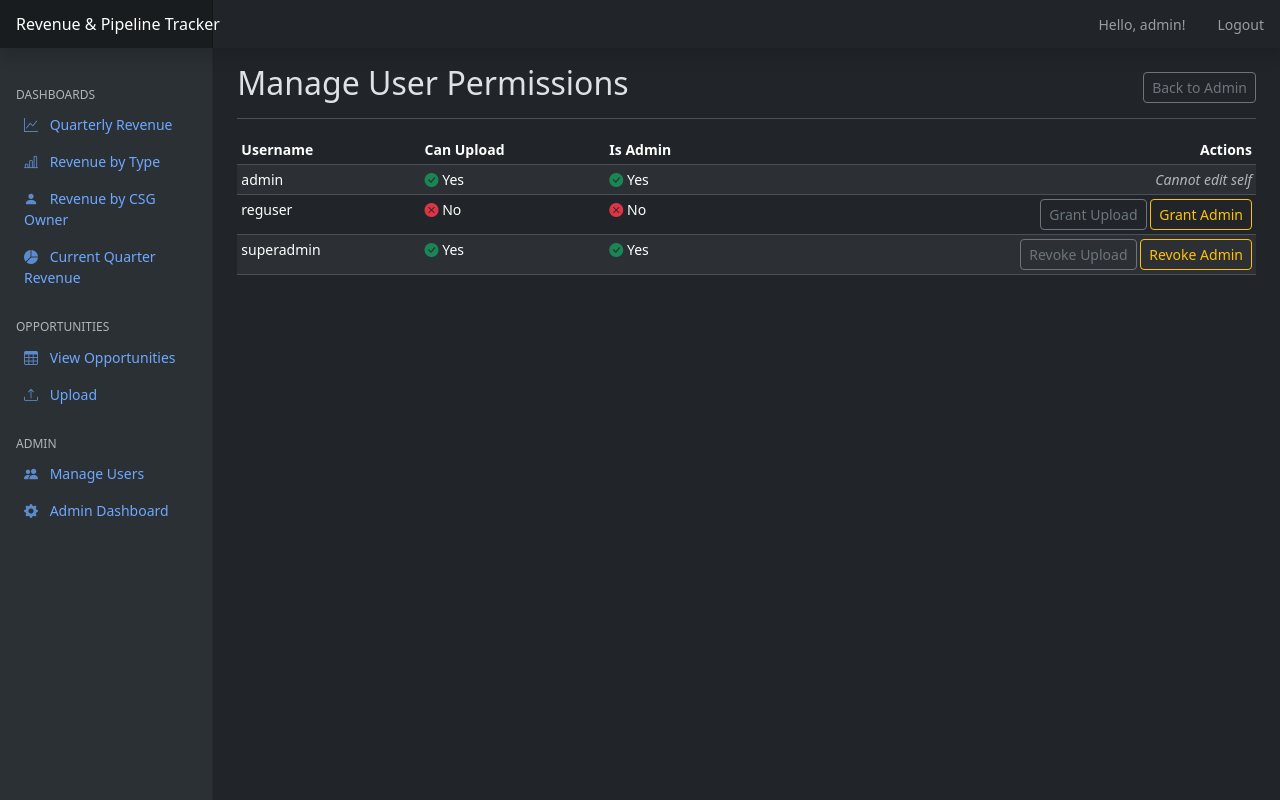
After one commit to sumeettandon/revenue-tracker, a Flask app: page /admin/users in a window 1280 px wide. The commit adds this page. Run offline with Flask 3, Linux system fonts and the light colour scheme; a user stored in the database is signed in; data comes from the database, SQL or seed files in the repository; both versions use the stored data as it was after the commit.

Commit message:
Admin features

```diff
--- a/app.py
+++ b/app.py
@@ -6,6 +6,8 @@ from datetime import date
 import json
 
 import pandas as pd
+from xlsxwriter.workbook import Workbook
+from xlsxwriter.utility import xl_col_to_name
 from dotenv import load_dotenv
 import click # Keep click here as it's used for CLI commands
 from flask import Flask, render_template, request, redirect, url_for, send_file, jsonify, flash, session
@@ -135,6 +137,23 @@ def admin_required(f):
             return redirect(url_for('dashboard'))
         return f(*args, **kwargs)
     return decorated_function
+
+def get_current_financial_quarter():
+    """
+    Calculates the current financial year and quarter.
+    Assumes the financial year starts in April.
+    """
+    today = date.today()
+    month = today.month
+    year = today.year
+
+    if month >= 4:
+        financial_year = year + 1
+        financial_quarter = ((month - 4) // 3) + 1
+    else:
+        financial_year = year
+        financial_quarter = 4
+    return financial_year, financial_quarter
 
 @app.context_processor
 def inject_lookup_data():
@@ -502,6 +521,66 @@ def download_spreadsheet():
         download_name='opportunity_tracker.xlsx'
     )
 
+@app.route('/download-template')
+@login_required
+def download_template():
+    """Generates and serves the Excel template for uploading opportunities."""
+    output = io.BytesIO()
+    workbook = Workbook(output, {'in_memory': True})
+    worksheet = workbook.add_worksheet('Opportunities')
+
+    # Define headers from the upload column map
+    headers = [
+        'Opportunity/Project name', 'Revenue Portfolio', 'Unit', 'CSG Owner',
+        'Delivery Owner', 'Originating Revenue Type', 'Revenue Type',
+        'Conversion', 'RITM', 'SOW', 'Start Date', 'End Date', 'Revenue',
+        'Client Director'
+    ]
+    worksheet.write_row('A1', headers)
+    worksheet.freeze_panes(1, 0) # Freeze header row
+
+    # --- Add data validation dropdowns for lookup columns ---
+    lookups = {
+        'B': RevenuePortfolio.query.order_by(RevenuePortfolio.name).all(),
+        'C': Unit.query.order_by(Unit.name).all(),
+        'D': CSGOwner.query.order_by(CSGOwner.name).all(),
+        'E': DeliveryOwner.query.order_by(DeliveryOwner.name).all(),
+        'F': OriginatingRevenueType.query.order_by(OriginatingRevenueType.name).all(),
+        'G': RevenueType.query.order_by(RevenueType.name).all(),
+    }
+    lookup_sheet = workbook.add_worksheet('Lookups')
+    lookup_sheet.hide()
+    for col_idx, (col_letter, items) in enumerate(lookups.items()):
+        values = [item.name for item in items]
+        lookup_sheet.write_column(f'{chr(65 + col_idx)}1', values)
+        formula = f"=Lookups!${chr(65 + col_idx)}$1:${chr(65 + col_idx)}${len(values)}"
+        worksheet.data_validation(f'{col_letter}2:{col_letter}1048576',
+                                  {'validate': 'list', 'source': formula})
+
+    # Add data validation for 'Conversion'
+    conversions = [25, 50, 75, 90, 100]
+    lookup_sheet.write_column('G1', conversions)
+    worksheet.data_validation('H2:H1048576', {'validate': 'list', 'source': f'=Lookups!$G$1:$G${len(conversions)}'})
+
+    # Add formatting and comments for guidance
+    date_format = workbook.add_format({'num_format': 'yyyy-mm-dd'})
+    worksheet.set_column('K:L', 12, date_format)
+    worksheet.write_comment('K1', 'Enter dates in YYYY-MM-DD format.')
+    worksheet.write_comment('L1', 'Enter dates in YYYY-MM-DD format.')
+    currency_format = workbook.add_format({'num_format': '$#,##0.00'})
+    worksheet.set_column('M:M', 12, currency_format)
+
+    worksheet.autofit()
+    workbook.close()
+    output.seek(0)
+
+    return send_file(
+        output,
+        mimetype='application/vnd.openxmlformats-officedocument.spreadsheetml.sheet',
+        as_attachment=True,
+        download_name='opportunity_upload_template.xlsx'
+    )
+
 # --- API Endpoints for Dashboard ---
 
 @app.route('/api/revenue-by-unit-quarter')
@@ -616,6 +695,61 @@ def revenue_by_csg_owner():
     datasets = [{'label': 'Projected Revenue', 'data': data_values}]
 
     return jsonify({'labels': labels, 'datasets': datasets})
+
+@app.route('/api/revenue-by-unit-current-quarter')
+@login_required
+def revenue_by_unit_current_quarter():
+    """API endpoint for revenue by unit for the current financial quarter."""
+    fy, fq = get_current_financial_quarter()
+
+    results = (db.session.query(
+        Unit.name.label('unit_name'),
+        func.sum(QuarterlyRevenue.revenue * (Opportunity.conversion / 100.0)).label('projected_revenue')
+    ).select_from(QuarterlyRevenue)
+     .join(QuarterlyRevenue.opportunity)
+     .join(Opportunity.unit)
+     .filter(QuarterlyRevenue.financial_year == fy)
+     .filter(QuarterlyRevenue.quarter == fq)
+     .group_by(Unit.name)
+     .order_by(Unit.name)
+    ).all()
+
+    labels = [row.unit_name for row in results]
+    data_values = [row.projected_revenue for row in results]
+
+    datasets = [{'label': 'Projected Revenue', 'data': data_values}]
+
+    return jsonify({'labels': labels, 'datasets': datasets})
+
+@app.route('/admin/users')
+@admin_required
+def manage_users():
+    users = User.query.order_by(User.username).all()
+    return render_template('admin/manage_users.html', users=users)
+
+@app.route('/admin/user/<int:id>/toggle-upload', methods=['POST'])
+@admin_required
+def toggle_user_upload(id):
+    user = db.get_or_404(User, id)
+    if user.id == current_user.id:
+        flash("Admins cannot change their own upload permissions.", "warning")
+    else:
+        user.can_upload = not user.can_upload
+        db.session.commit()
+        flash(f"Upload permission for {user.username} has been updated.", "success")
+    return redirect(url_for('manage_users'))
+
+@app.route('/admin/user/<int:id>/toggle-admin', methods=['POST'])
+@admin_required
+def toggle_user_admin(id):
+    user = db.get_or_404(User, id)
+    if user.id == current_user.id:
+        flash("Admins cannot revoke their own admin status.", "warning")
+    else:
+        user.is_admin = not user.is_admin
+        db.session.commit()
+        flash(f"Admin status for {user.username} has been updated.", "success")
+    return redirect(url_for('manage_users'))
 
 # --- Admin Routes ---
 
--- /dev/null
+++ b/templates/admin/manage_users.html
@@ -0,0 +1,58 @@
+{% extends 'base.html' %}
+
+{% block title %}Manage Users{% endblock %}
+
+{% block content %}
+<div class="d-flex justify-content-between flex-wrap flex-md-nowrap align-items-center pt-3 pb-2 mb-3 border-bottom">
+    <h1 class="h2">Manage User Permissions</h1>
+    <div class="btn-toolbar mb-2 mb-md-0">
+        <a href="{{ url_for('admin_index') }}" class="btn btn-sm btn-outline-secondary">Back to Admin</a>
+    </div>
+</div>
+
+<div class="table-responsive">
+    <table class="table table-striped table-sm">
+        <thead>
+            <tr>
+                <th>Username</th>
+                <th>Can Upload</th>
+                <th>Is Admin</th>
+                <th class="text-end">Actions</th>
+            </tr>
+        </thead>
+        <tbody>
+            {% for user in users %}
+            <tr>
+                <td>{{ user.username }}</td>
+                <td>
+                    {% if user.can_upload %}
+                        <i class="bi bi-check-circle-fill text-success"></i> Yes
+                    {% else %}
+                        <i class="bi bi-x-circle-fill text-danger"></i> No
+                    {% endif %}
+                </td>
+                <td>
+                    {% if user.is_admin %}
+                        <i class="bi bi-check-circle-fill text-success"></i> Yes
+                    {% else %}
+                        <i class="bi bi-x-circle-fill text-danger"></i> No
+                    {% endif %}
+                </td>
+                <td class="text-end">
+                    {% if user.id != current_user.id %}
+                        <form action="{{ url_for('toggle_user_upload', id=user.id) }}" method="POST" class="d-inline">
+                            <button type="submit" class="btn btn-sm btn-outline-secondary">{% if user.can_upload %}Revoke{% else %}Grant{% endif %} Upload</button>
+                        </form>
+                        <form action="{{ url_for('toggle_user_admin', id=user.id) }}" method="POST" class="d-inline">
+                            <button type="submit" class="btn btn-sm btn-outline-warning">{% if user.is_admin %}Revoke{% else %}Grant{% endif %} Admin</button>
+                        </form>
+                    {% else %}
+                        <span class="text-muted fst-italic">Cannot edit self</span>
+                    {% endif %}
+                </td>
+            </tr>
+            {% endfor %}
+        </tbody>
+    </table>
+</div>
+{% endblock %}
--- a/templates/base.html
+++ b/templates/base.html
@@ -125,6 +125,12 @@
                         Revenue by CSG Owner
                     </a>
                 </li>
+                <li class="nav-item">
+                    <a class="nav-link" href="{{ url_for('dashboard') }}#currentQuarterRevenueCard">
+                        <i class="bi bi-pie-chart-fill"></i>
+                        Current Quarter Revenue
+                    </a>
+                </li>
             </ul>
             <h6 class="sidebar-heading d-flex justify-content-between align-items-center px-3 mt-4 mb-1 text-muted text-uppercase">
               <span>Opportunities</span>
@@ -149,8 +155,13 @@
             </h6>
             <ul class="nav flex-column ms-2">
                 <li class="nav-item">
+                    <a class="nav-link" href="{{ url_for('manage_users') }}">
+                        <i class="bi bi-people-fill"></i> Manage Users
+                    </a>
+                </li>
+                <li class="nav-item">
                     <a class="nav-link" href="{{ url_for('admin_index') }}">
-                        <i class="bi bi-gear-fill"></i> Manage Lookups
+                        <i class="bi bi-gear-fill"></i> Admin Dashboard
                     </a>
                 </li>
             </ul>
```
Also changed, not shown: templates/admin/index.html (+9 -2 lines), templates/dashboard.html (+11 -0 lines), templates/upload.html (+8 -1 lines), instance/tracker.db.
